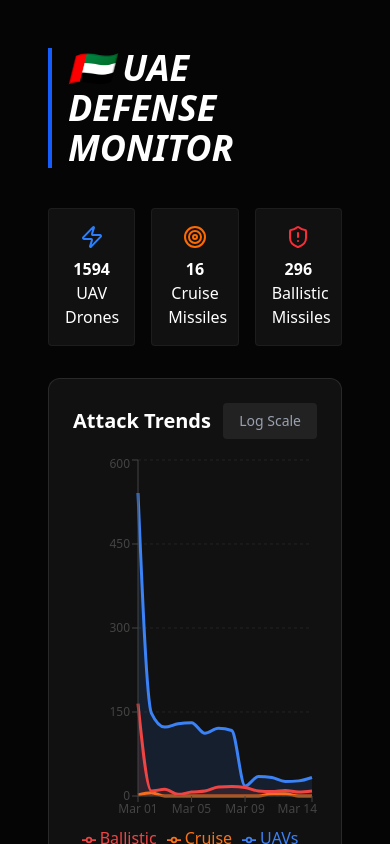
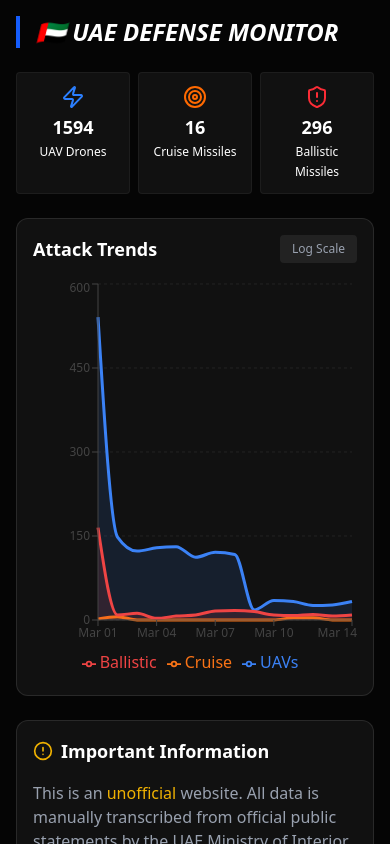
Before and after one commit to pvgomes/uae-attacks-monitor, a React (Vite) app: page / in a window 390 px wide. Shown: the top 844 px of the page. Built offline with nearby package versions, Linux system fonts and the light colour scheme.

Commit message:
improve mobile view

```diff
--- a/src/App.tsx
+++ b/src/App.tsx
@@ -21,35 +21,38 @@ export default function App() {
     : data;
 
   return (
-    <main className="min-h-screen bg-[#050505] text-white p-12 font-sans">
-      <header className="mb-10">
-        <h1 className="text-4xl font-black uppercase italic italic border-l-4 border-blue-600 pl-4">
+    <main className="min-h-screen bg-[#050505] text-white p-4 md:p-8 lg:p-12 font-sans">
+      <header className="mb-6 md:mb-10">
+        <h1 className="text-2xl md:text-3xl lg:text-4xl font-black uppercase italic italic border-l-4 border-blue-600 pl-4">
           🇦🇪 UAE Defense Monitor
         </h1>
         <p className="sr-only">
           Dubai & Abu Dhabi Security Dashboard. Real-time monitoring of UAV drone attacks, cruise missiles, and ballistic missile interceptions in United Arab Emirates
         </p>
       </header>
-      <section className="grid grid-cols-3 gap-4 mb-8 text-center" aria-label="Attack statistics summary">
-        <div className="bg-[#111] p-4 rounded border border-white/5" aria-label="UAV drone attacks">
-          <Zap className="mx-auto text-blue-500 mb-2" aria-hidden="true"/>
-          <span className="font-bold">{totals.uav}</span> UAV Drones
+      <section className="grid grid-cols-3 gap-2 md:gap-4 mb-6 md:mb-8 text-center" aria-label="Attack statistics summary">
+        <div className="bg-[#111] p-3 md:p-4 rounded border border-white/5 text-sm md:text-base" aria-label="UAV drone attacks">
+          <Zap className="mx-auto text-blue-500 mb-1 md:mb-2 w-6 h-6 md:w-8 md:h-8" aria-hidden="true"/>
+          <span className="font-bold block text-lg md:text-xl">{totals.uav}</span>
+          <span className="text-xs md:text-sm">UAV Drones</span>
         </div>
-        <div className="bg-[#111] p-4 rounded border border-white/5" aria-label="Cruise missile attacks">
-          <Target className="mx-auto text-orange-500 mb-2" aria-hidden="true"/>
-          <span className="font-bold">{totals.cruise}</span> Cruise Missiles
+        <div className="bg-[#111] p-3 md:p-4 rounded border border-white/5 text-sm md:text-base" aria-label="Cruise missile attacks">
+          <Target className="mx-auto text-orange-500 mb-1 md:mb-2 w-6 h-6 md:w-8 md:h-8" aria-hidden="true"/>
+          <span className="font-bold block text-lg md:text-xl">{totals.cruise}</span>
+          <span className="text-xs md:text-sm">Cruise Missiles</span>
         </div>
-        <div className="bg-[#111] p-4 rounded border border-white/5" aria-label="Ballistic missile attacks">
-          <ShieldAlert className="mx-auto text-red-500 mb-2" aria-hidden="true"/>
-          <span className="font-bold">{totals.ballistic}</span> Ballistic Missiles
+        <div className="bg-[#111] p-3 md:p-4 rounded border border-white/5 text-sm md:text-base" aria-label="Ballistic missile attacks">
+          <ShieldAlert className="mx-auto text-red-500 mb-1 md:mb-2 w-6 h-6 md:w-8 md:h-8" aria-hidden="true"/>
+          <span className="font-bold block text-lg md:text-xl">{totals.ballistic}</span>
+          <span className="text-xs md:text-sm">Ballistic Missiles</span>
         </div>
       </section>
-      <div className="bg-[#111] p-6 rounded-xl border border-white/10 mb-8">
+      <div className="bg-[#111] p-4 md:p-6 rounded-xl border border-white/10 mb-6 md:mb-8">
         <div className="flex justify-between items-center mb-4">
-          <h2 className="text-xl font-bold">Attack Trends</h2>
+          <h2 className="text-lg md:text-xl font-bold">Attack Trends</h2>
           <button
             onClick={() => setIsLogScale(!isLogScale)}
-            className={`px-4 py-2 rounded text-sm font-medium transition-colors ${
+            className={`px-3 py-1.5 md:px-4 md:py-2 rounded text-xs md:text-sm font-medium transition-colors ${
               isLogScale ? 'bg-blue-600 text-white' : 'bg-[#222] text-gray-400 hover:text-white'
             }`}
           >
@@ -86,7 +89,7 @@ export default function App() {
       </div>
 
       {/* Information Section */}
-      <div className="bg-[#111] p-6 rounded-xl border border-white/10 mb-8">
+      <div className="bg-[#111] p-4 md:p-6 rounded-xl border border-white/10 mb-6 md:mb-8">
         <div className="flex items-center gap-2 mb-4">
           <AlertCircle className="text-yellow-500" size={20} />
           <h2 className="text-lg font-bold">Important Information</h2>
```
